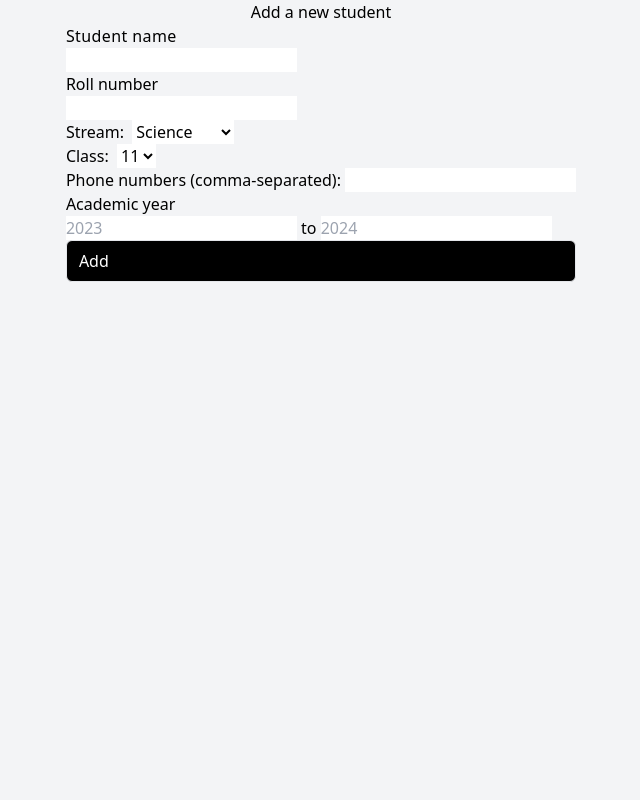
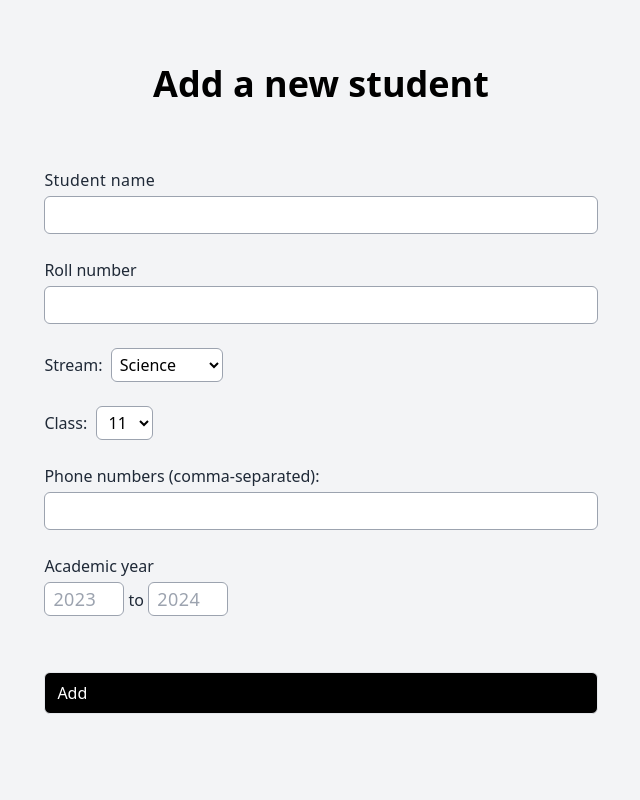
Before and after one commit to localrice/dalton-attendance, a Flask app: page /addStudents in a window 1280 px wide. Shown: the whole page, without its empty margins (319-959 px from the left). Run offline with Flask 3, Linux system fonts and the light colour scheme.

Commit message:
compiled css

```diff
--- a/static/output.css
+++ b/static/output.css
@@ -535,6 +535,8 @@ video {
 }
 
 .button {
+  margin-left: auto;
+  margin-right: auto;
   display: flex;
   width: 100%;
   -webkit-user-select: none;
@@ -638,6 +640,65 @@ video {
   }
 }
 
+.input-text {
+  margin-top: 0.25rem;
+  width: 100%;
+  border-radius: 0.375rem;
+  border-width: 1px;
+  --tw-border-opacity: 1;
+  border-color: rgb(156 163 175 / var(--tw-border-opacity));
+  --tw-bg-opacity: 1;
+  background-color: rgb(255 255 255 / var(--tw-bg-opacity));
+  padding: 0.25rem;
+  padding-left: 0.5rem;
+  font-size: 1.125rem;
+  line-height: 1.75rem;
+  letter-spacing: 0.025em;
+  --tw-text-opacity: 1;
+  color: rgb(0 0 0 / var(--tw-text-opacity));
+}
+
+.input-text::-moz-placeholder {
+  --tw-text-opacity: 1;
+  color: rgb(156 163 175 / var(--tw-text-opacity));
+}
+
+.input-text::placeholder {
+  --tw-text-opacity: 1;
+  color: rgb(156 163 175 / var(--tw-text-opacity));
+}
+
+.input-text:focus {
+  --tw-border-opacity: 1;
+  border-color: rgb(0 0 0 / var(--tw-border-opacity));
+  outline: 2px solid transparent;
+  outline-offset: 2px;
+}
+
+:is(.dark .input-text) {
+  --tw-border-opacity: 1;
+  border-color: rgb(75 85 99 / var(--tw-border-opacity));
+  --tw-bg-opacity: 1;
+  background-color: rgb(0 0 0 / var(--tw-bg-opacity));
+  --tw-text-opacity: 1;
+  color: rgb(255 255 255 / var(--tw-text-opacity));
+}
+
+:is(.dark .input-text)::-moz-placeholder {
+  --tw-text-opacity: 1;
+  color: rgb(55 65 81 / var(--tw-text-opacity));
+}
+
+:is(.dark .input-text)::placeholder {
+  --tw-text-opacity: 1;
+  color: rgb(55 65 81 / var(--tw-text-opacity));
+}
+
+:is(.dark .input-text:focus) {
+  --tw-border-opacity: 1;
+  border-color: rgb(243 244 246 / var(--tw-border-opacity));
+}
+
 .fixed {
   position: fixed;
 }
@@ -680,6 +741,14 @@ video {
 
 .h-screen {
   height: 100vh;
+}
+
+.min-h-screen {
+  min-height: 100vh;
+}
+
+.w-20 {
+  width: 5rem;
 }
 
 .w-96 {
@@ -731,6 +800,10 @@ video {
   align-items: center;
 }
 
+.justify-start {
+  justify-content: flex-start;
+}
+
 .justify-center {
   justify-content: center;
 }
@@ -743,8 +816,25 @@ video {
   gap: 1rem;
 }
 
+.gap-6 {
+  gap: 1.5rem;
+}
+
 .rounded-full {
   border-radius: 9999px;
+}
+
+.rounded-md {
+  border-radius: 0.375rem;
+}
+
+.border {
+  border-width: 1px;
+}
+
+.border-gray-400 {
+  --tw-border-opacity: 1;
+  border-color: rgb(156 163 175 / var(--tw-border-opacity));
 }
 
 .bg-gray-100 {
@@ -771,13 +861,57 @@ video {
   --tw-gradient-to: #ec4899 var(--tw-gradient-to-position);
 }
 
+.px-2 {
+  padding-left: 0.5rem;
+  padding-right: 0.5rem;
+}
+
+.px-4 {
+  padding-left: 1rem;
+  padding-right: 1rem;
+}
+
+.py-1 {
+  padding-top: 0.25rem;
+  padding-bottom: 0.25rem;
+}
+
+.py-16 {
+  padding-top: 4rem;
+  padding-bottom: 4rem;
+}
+
+.py-8 {
+  padding-top: 2rem;
+  padding-bottom: 2rem;
+}
+
+.py-\[\.12rem\] {
+  padding-top: .12rem;
+  padding-bottom: .12rem;
+}
+
+.px-1 {
+  padding-left: 0.25rem;
+  padding-right: 0.25rem;
+}
+
 .font-sans {
   font-family: ui-sans-serif, system-ui, -apple-system, BlinkMacSystemFont, "Segoe UI", Roboto, "Helvetica Neue", Arial, "Noto Sans", sans-serif, "Apple Color Emoji", "Segoe UI Emoji", "Segoe UI Symbol", "Noto Color Emoji";
+}
+
+.text-4xl {
+  font-size: 2.25rem;
+  line-height: 2.5rem;
 }
 
 .text-7xl {
   font-size: 4.5rem;
   line-height: 1;
+}
+
+.font-bold {
+  font-weight: 700;
 }
 
 .font-extrabold {
@@ -797,23 +931,18 @@ video {
   color: rgb(0 0 0 / var(--tw-text-opacity));
 }
 
+.text-gray-800 {
+  --tw-text-opacity: 1;
+  color: rgb(31 41 55 / var(--tw-text-opacity));
+}
+
 .opacity-80 {
   opacity: 0.8;
 }
 
-.blur-\[160px\] {
-  --tw-blur: blur(160px);
-  filter: var(--tw-blur) var(--tw-brightness) var(--tw-contrast) var(--tw-grayscale) var(--tw-hue-rotate) var(--tw-invert) var(--tw-saturate) var(--tw-sepia) var(--tw-drop-shadow);
-}
-
-.blur-\[30rem\] {
-  --tw-blur: blur(30rem);
-  filter: var(--tw-blur) var(--tw-brightness) var(--tw-contrast) var(--tw-grayscale) var(--tw-hue-rotate) var(--tw-invert) var(--tw-saturate) var(--tw-sepia) var(--tw-drop-shadow);
-}
-
-.blur-\[15rem\] {
-  --tw-blur: blur(15rem);
-  filter: var(--tw-blur) var(--tw-brightness) var(--tw-contrast) var(--tw-grayscale) var(--tw-hue-rotate) var(--tw-invert) var(--tw-saturate) var(--tw-sepia) var(--tw-drop-shadow);
+.outline-none {
+  outline: 2px solid transparent;
+  outline-offset: 2px;
 }
 
 .blur-\[8rem\] {
@@ -821,13 +950,47 @@ video {
   filter: var(--tw-blur) var(--tw-brightness) var(--tw-contrast) var(--tw-grayscale) var(--tw-hue-rotate) var(--tw-invert) var(--tw-saturate) var(--tw-sepia) var(--tw-drop-shadow);
 }
 
+/* hide number input spinners */
+
+/* for chromium */
+
+input::-webkit-outer-spin-button,
+input::-webkit-inner-spin-button {
+  -webkit-appearance: none;
+  margin: 0;
+}
+
+/* for Firefox */
+
+input[type='number'] {
+  -moz-appearance: textfield;
+}
+
+@media (hover: hover) and (pointer: fine) {
+  .hover\:shadow-sm:hover {
+    --tw-shadow: 0 1px 2px 0 rgb(0 0 0 / 0.05);
+    --tw-shadow-colored: 0 1px 2px 0 var(--tw-shadow-color);
+    box-shadow: var(--tw-ring-offset-shadow, 0 0 #0000), var(--tw-ring-shadow, 0 0 #0000), var(--tw-shadow);
+  }
+}
+
 :is(.dark .dark\:block) {
   display: block;
+}
+
+:is(.dark .dark\:border-gray-800) {
+  --tw-border-opacity: 1;
+  border-color: rgb(31 41 55 / var(--tw-border-opacity));
 }
 
 :is(.dark .dark\:bg-black) {
   --tw-bg-opacity: 1;
   background-color: rgb(0 0 0 / var(--tw-bg-opacity));
+}
+
+:is(.dark .dark\:text-gray-300) {
+  --tw-text-opacity: 1;
+  color: rgb(209 213 219 / var(--tw-text-opacity));
 }
 
 :is(.dark .dark\:text-white) {
```
